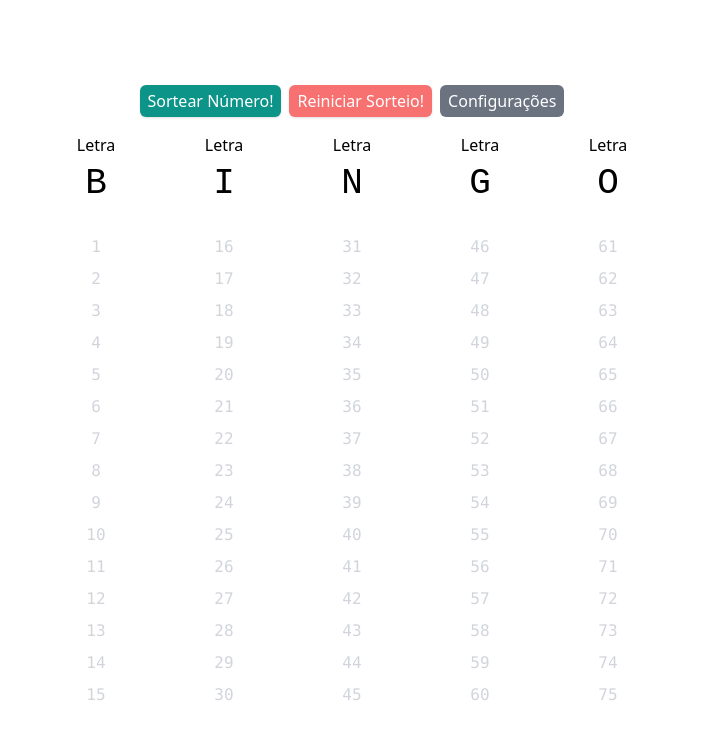
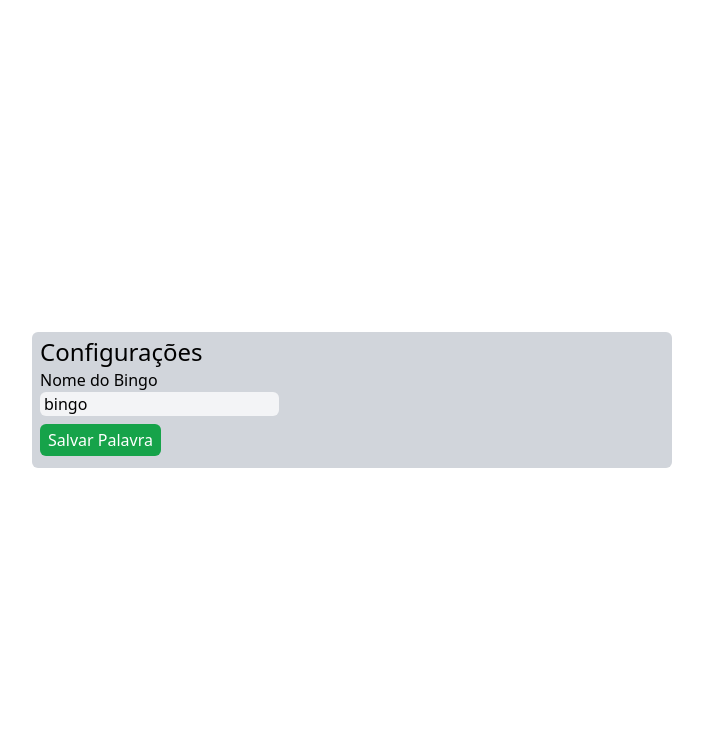
Before and after one commit to brwolfgang/bingo-react, a React (Create React App) app: page /config in a window 1280 px wide. Shown: the top 738 px of the page, without its empty margins (288-991 px from the left). Built offline with nearby package versions, Linux system fonts and the light colour scheme.

Commit message:
Separa componentes em rotas

```diff
--- a/src/App.tsx
+++ b/src/App.tsx
@@ -1,12 +1,10 @@
 import './index.css'
 import * as React from 'react';
-import AcaoSorteio from "./componentes/AcaoSorteio";
-import AcaoReiniciarSorteio from "./componentes/AcaoReiniciarSorteio";
-import NumeroSorteado from "./componentes/NumeroSorteado";
-import ColunaNumerica from "./componentes/ColunaNumerica";
-import HeaderLetreiro from "./componentes/HeaderLetreiro";
-import Configuracao from "./componentes/Configuracao";
-import {AppState, NumeroSorteadoType} from "./types";
+import RouteConfiguracao from "./pages/RouteConfiguracao";
+import {AppState} from "./types";
+import {BrowserRouter, Route, Routes} from "react-router-dom";
+import RouteLayout from "./pages/RouteLayout";
+import RoutePainelBingo from "./pages/RoutePainelBingo";
 
 class App extends React.Component<any, AppState> {
   constructor(props: any) {
@@ -14,102 +12,26 @@ class App extends React.Component<any, AppState> {
 
     this.state = {
       palavraBingo: 'bingo',
-            numeros: [],
-            qtdeNumerosSorteados: 0,
-            numeroRecemSorteado: undefined,
-            exibirConfiguracao: false
     }
   }
 
-    componentDidMount() {
-        let arrayNumeros: NumeroSorteadoType[] = [];
-
-        for (let i = 0; i < 75; i++) {
-            arrayNumeros.push({
-                valor: i + 1,
-                sorteado: false,
-                letra: undefined,
-                ordem: undefined
-            })
-        }
-
-        this.setState({ numeros: arrayNumeros, numeroRecemSorteado: undefined, qtdeNumerosSorteados : 0})
-    }
-
-    getRandomInt = (max: number) => {
-        return Math.floor(Math.random() * max);
-    }
-
-    sortearNumero = () => {
-        if (this.state.qtdeNumerosSorteados === 75) {
-            alert('Todos os números foram sorteados!')
-            return;
-        }
-
-        let numeroBingo: NumeroSorteadoType;
-
-        while (true) {
-            let numeroSorteado = this.getRandomInt(75) + 1;
-
-            numeroBingo = this.state.numeros[numeroSorteado - 1];
-
-            if (!numeroBingo.sorteado) {
-                numeroBingo.sorteado = true;
-                numeroBingo.ordem = this.state.qtdeNumerosSorteados + 1;
-                console.log('Numero sorteado', numeroBingo);
-                break;
-            }
-        }
-
-        this.setState({ qtdeNumerosSorteados: this.state.qtdeNumerosSorteados + 1, numeroRecemSorteado: numeroBingo });
-    }
-
   handleChangePalavraBingo = (novaPalavraBingo: string) => {
-        this.setState({ palavraBingo: novaPalavraBingo.trim(), exibirConfiguracao: false })
-    }
-
-    handleReinicioSorteio = () => {
-        if (window.confirm('Confirma o reinício do Sorteio? O progresso atual será perdido!')) {
-            this.componentDidMount();
-        }
+    this.setState({palavraBingo: novaPalavraBingo.trim()})
   }
 
   render() {
     return (
-            <div className="flex flex-col justify-center items-center w-screen h-screen">
-                <div className="flex flex-col justify-center items-center m-2 text-center w-full">
-                    {this.state.exibirConfiguracao ? <Configuracao palavraBingo={this.state.palavraBingo} handleChangePalavraBingo={this.handleChangePalavraBingo}/> : null}
-
-                    <div className="flex flex-row flex-nowrap">
-                        {this.state.qtdeNumerosSorteados <= 75 ? <AcaoSorteio sortearNumero={this.sortearNumero} /> : null}
-
-                        <AcaoReiniciarSorteio reiniciarSorteio={this.handleReinicioSorteio}/>
-
-                        <button className="text-white m-1 px-2 py-1 bg-gray-500 hover:bg-gray-600 rounded-md" onClick={() => this.setState({exibirConfiguracao: !this.state.exibirConfiguracao})}>Configurações</button>
-                    </div>
-
-                    {this.state.numeroRecemSorteado ?  <NumeroSorteado numeroSorteado={this.state.numeroRecemSorteado}/> : ''}
-
-                    <div className="flex flex-row flex-nowrap justify-around items-center m-2 w-3/4 md:w-1/2">
-                        {this.state.palavraBingo.split('').map((letra, index) => {
-                            return <HeaderLetreiro key={index} letra={letra} />
-                        })}
-                    </div>
-
-                    <div className="flex flex-row flex-nowrap justify-around m-2 w-3/4 md:w-1/2">
-                        {this.state.palavraBingo.split('').map((letra, index) => {
-                            const posicaoInicial = index * 15;
-                            const posicaoFinal = posicaoInicial + 15;
-
-                            const numeros: NumeroSorteadoType[] = this.state.numeros.slice(posicaoInicial, posicaoFinal);
-
-                            numeros.forEach((numero) => numero.letra = letra.toUpperCase())
-
-                            return <ColunaNumerica key={index} numeros={numeros} numeroRecemSorteado={this.state.numeroRecemSorteado}/>
-                        })}
-                    </div>
-                </div>
-            </div>
+      <BrowserRouter>
+        <Routes>
+          <Route path="/" element={<RouteLayout/>}>
+            <Route index element={<RoutePainelBingo palavraBingo={this.state.palavraBingo}/>}/>
+            <Route path="config" element={<RouteConfiguracao
+              palavraBingo={this.state.palavraBingo}
+              handleChangePalavraBingo={this.handleChangePalavraBingo}/>}
+            />
+          </Route>
+        </Routes>
+      </BrowserRouter>
     )
   }
 }
--- a/src/componentes/Configuracao.tsx
+++ b/src/pages/RouteConfiguracao.tsx
@@ -1,7 +1,7 @@
 import * as React from 'react';
 import {FormikErrors, useFormik} from "formik";
 
-const Configuracao = (props: {palavraBingo: string, handleChangePalavraBingo: (novaPalavra: string) => void}) => {
+const RouteConfiguracao = (props: {palavraBingo: string, handleChangePalavraBingo: (novaPalavra: string) => void}) => {
     const formik = useFormik({
         initialValues: {
             palavra: props.palavraBingo
@@ -36,4 +36,4 @@ const Configuracao = (props: {palavraBingo: string, handleChangePalavraBingo: (n
     )
 }
 
-export default Configuracao;
+export default RouteConfiguracao;
--- /dev/null
+++ b/src/pages/RouteLayout.tsx
@@ -0,0 +1,16 @@
+import * as React from 'react';
+import {Outlet} from "react-router-dom";
+
+class RouteLayout extends React.Component {
+  render() {
+    return (
+      <div className="flex flex-col justify-center items-center w-screen h-screen">
+        <div className="flex flex-col justify-center items-center m-2 text-center w-full">
+          <Outlet/>
+        </div>
+      </div>
+    );
+  }
+}
+
+export default RouteLayout;
--- /dev/null
+++ b/src/pages/RoutePainelBingo.tsx
@@ -0,0 +1,105 @@
+import * as React from 'react';
+import AcaoSorteio from "../componentes/AcaoSorteio";
+import AcaoReiniciarSorteio from "../componentes/AcaoReiniciarSorteio";
+import NumeroSorteado from "../componentes/NumeroSorteado";
+import HeaderLetreiro from "../componentes/HeaderLetreiro";
+import ColunaNumerica from "../componentes/ColunaNumerica";
+import {NumeroSorteadoType, PainelBingoProps, PainelBingoState} from "../types";
+
+export default class RoutePainelBingo extends React.Component<PainelBingoProps, PainelBingoState> {
+  constructor(props: any) {
+    super(props);
+
+    this.state = {
+      numeros: [],
+      qtdeNumerosSorteados: 0,
+      numeroRecemSorteado: undefined,
+    }
+  }
+
+  componentDidMount() {
+    let arrayNumeros: NumeroSorteadoType[] = [];
+
+    for (let i = 0; i < 75; i++) {
+      arrayNumeros.push({
+        valor: i + 1,
+        sorteado: false,
+        letra: undefined,
+        ordem: undefined
+      })
+    }
+
+    this.setState({numeros: arrayNumeros, numeroRecemSorteado: undefined, qtdeNumerosSorteados: 0})
+  }
+
+  getRandomInt = (max: number) => {
+    return Math.floor(Math.random() * max);
+  }
+
+  sortearNumero = () => {
+    if (this.state.qtdeNumerosSorteados === 75) {
+      alert('Todos os números foram sorteados!')
+      return;
+    }
+
+    let numeroBingo: NumeroSorteadoType;
+
+    while (true) {
+      let numeroSorteado = this.getRandomInt(75) + 1;
+
+      numeroBingo = this.state.numeros[numeroSorteado - 1];
+
+      if (!numeroBingo.sorteado) {
+        numeroBingo.sorteado = true;
+        numeroBingo.ordem = this.state.qtdeNumerosSorteados + 1;
+        console.log('Numero sorteado', numeroBingo);
+        break;
+      }
+    }
+
+    this.setState({qtdeNumerosSorteados: this.state.qtdeNumerosSorteados + 1, numeroRecemSorteado: numeroBingo});
+  }
+
+  handleReinicioSorteio = () => {
+    if (window.confirm('Confirma o reinício do Sorteio? O progresso atual será perdido!')) {
+      this.componentDidMount();
+    }
+  }
+
+  render() {
+    return (
+      <>
+        <div className="flex flex-row flex-nowrap">
+          {this.state.qtdeNumerosSorteados <= 75 ? <AcaoSorteio sortearNumero={this.sortearNumero}/> : null}
+
+          <AcaoReiniciarSorteio reiniciarSorteio={this.handleReinicioSorteio}/>
+
+          {/*<button className="text-white m-1 px-2 py-1 bg-gray-500 hover:bg-gray-600 rounded-md"*/}
+          {/*        onClick={() => this.setState({exibirConfiguracao: !this.state.exibirConfiguracao})}>Configurações*/}
+          {/*</button>*/}
+        </div>
+
+        {this.state.numeroRecemSorteado ? <NumeroSorteado numeroSorteado={this.state.numeroRecemSorteado}/> : ''}
+
+        <div className="flex flex-row flex-nowrap justify-around items-center m-2 w-3/4 md:w-1/2">
+          {this.props.palavraBingo.split('').map((letra, index) => {
+            return <HeaderLetreiro key={index} letra={letra}/>
+          })}
+        </div>
+
+        <div className="flex flex-row flex-nowrap justify-around m-2 w-3/4 md:w-1/2">
+          {this.props.palavraBingo.split('').map((letra, index) => {
+            const posicaoInicial = index * 15;
+            const posicaoFinal = posicaoInicial + 15;
+
+            const numeros: NumeroSorteadoType[] = this.state.numeros.slice(posicaoInicial, posicaoFinal);
+
+            numeros.forEach((numero) => numero.letra = letra.toUpperCase())
+
+            return <ColunaNumerica key={index} numeros={numeros} numeroRecemSorteado={this.state.numeroRecemSorteado}/>
+          })}
+        </div>
+      </>
+    );
+  }
+}
```
Also changed, not shown: src/types.d.ts (+8 -2 lines). Lines whose indentation alone changed are shown as unchanged.
